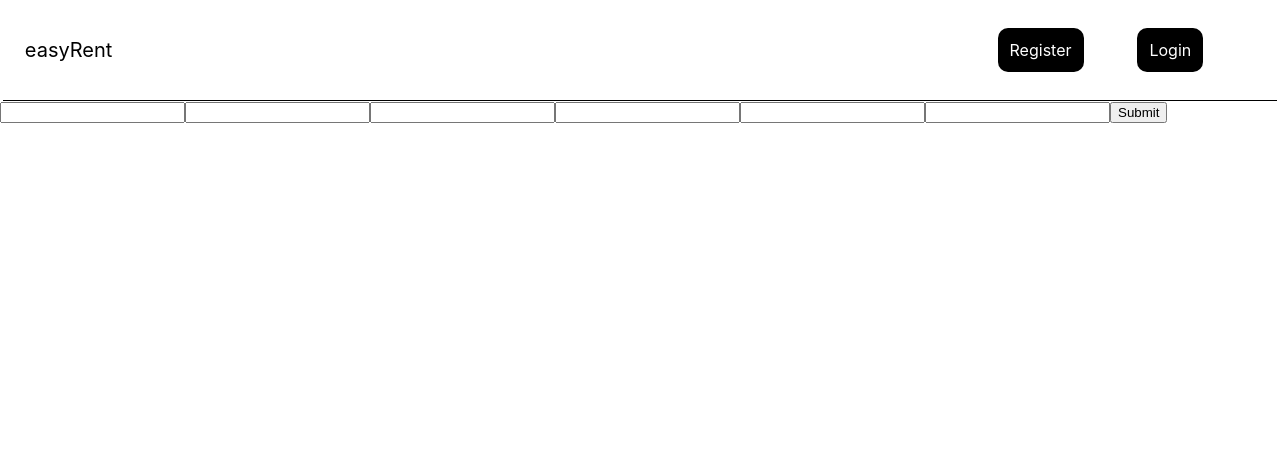
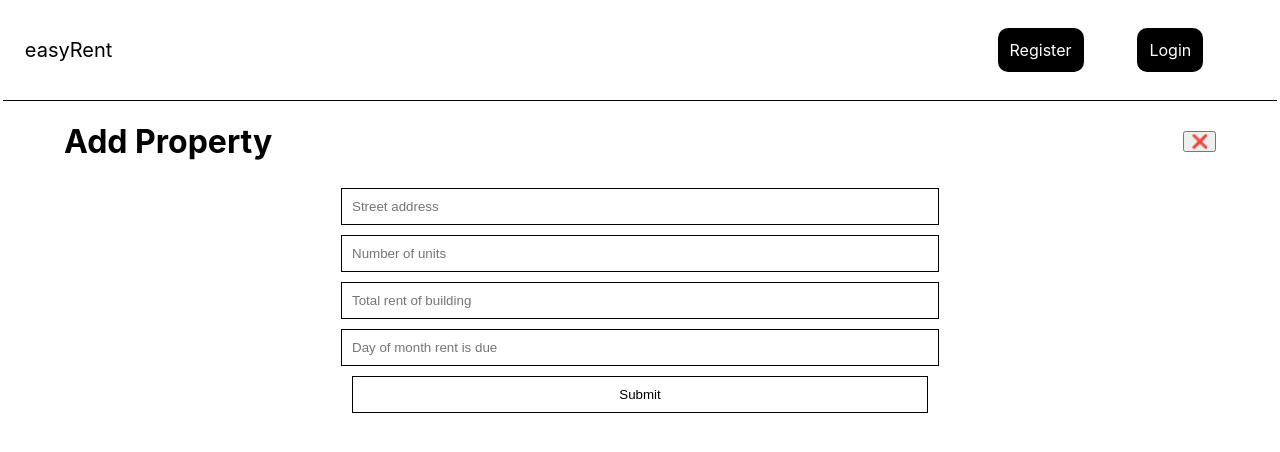
Before and after one commit to matthewhiggins415/easyRentFrontEnd, a React (Create React App) app: page /propertyadd in a window 1280 px wide. Shown: the top 452 px of the page. Built offline with nearby package versions, Linux system fonts and the light colour scheme.

Commit message:
property add form and rendering added.

```diff
--- a/src/api/properties.js
+++ b/src/api/properties.js
@@ -2,8 +2,12 @@ import axios from 'axios'
 import apiUrl from '../apiConfig'
 
 // Create a prop
-export const createAProperty = user => {
-    return axios.post(apiUrl + '/property/', {
+export const createAProperty = (user, propertyData) => {
+    return axios.post(apiUrl + '/property/',
+    {
+      property: propertyData
+    },
+    {
       headers: {
         Authorization: `Bearer ${user.token}`
       }
--- a/src/components/Views/PropertyAdd.js
+++ b/src/components/Views/PropertyAdd.js
@@ -1,19 +1,108 @@
-import React from 'react'
+import React, { useState } from 'react'
 import styled from 'styled-components'
+import { useNavigate } from 'react-router-dom'
+import { useParams, Navigate } from 'react-router'
+import { createAProperty } from '../../api/properties'
+
+const Container = styled.div`
+  width: 100%;
+  height: 100%;
+  display: flex;
+  flex-direction: column;
+  justify-content: space-between;
+`
+
+const HeaderContainer = styled.div`
+  width: 90%;
+  margin: 0 auto;
+  display: flex;
+  align-items: center;
+  justify-content: space-between;
+`
+
+const Form = styled.form`
+  width: 90%;
+  height: 90vh;
+  display: flex;
+  flex-direction: column;
+  margin: auto;
+`
+
+const Input = styled.input`
+  width: 50%;
+  padding: 10px;
+  margin: 5px auto;
+  background-color: white;
+  outline: none;
+  border: 1px solid black;
+`
+
+const Button = styled.button`
+  width: 50%;
+  padding: 10px;
+  outline: none;
+  margin: 5px auto;
+  background-color: white;
+  border: 1px solid black;
+  cursor: pointer;
+`
 
 const PropertyAdd = ({ user }) => {
+  const { id } = useParams()
+
+  const [address, setAddress] = useState('')
+  const [numOfUnits, setNumOfUnits] = useState()
+  const [totalRent, setTotalRent] = useState()
+  const [DayRentDue, setDayRentDue] = useState()
+  const [shouldNavigate, setShouldNavigate] = useState(false)
+
+  const navigate = useNavigate();
+
+  const goBack = () => {
+    navigate(-1)
+  }
+
+  const onSubmit = async (e) => {
+    e.preventDefault()
+    const property = {
+      address: address,
+      numOfUnits: numOfUnits,
+      totalRent: totalRent,
+      DayRentDue: DayRentDue
+    }
+    console.log(property)
+
+    try {
+      const res = await createAProperty(user, property)
+      console.log(res)
+      setShouldNavigate(true)
+    } catch(e) {
+      setAddress('')
+      setNumOfUnits()
+      setTotalRent()
+      setDayRentDue()
+      console.log(e)
+    }
+  }
+
+  if (shouldNavigate) {
+    return <Navigate to={`/properties`} />
+  }
+
   return (
-    <div>
-      <form>
-        <input/>
-        <input/>
-        <input/>
-        <input/>
-        <input/>
-        <input/>
-        <button>Submit</button>
-      </form>
-    </div>
+    <Container>
+      <HeaderContainer>
+          <h1>Add Property</h1>
+          <button onClick={goBack}>❌</button>
+      </HeaderContainer>
+      <Form onSubmit={onSubmit}>
+        <Input onChange={(e) => setAddress(e.target.value)} value={address} name="address" type="text" placeholder="Street address"/>
+        <Input onChange={(e) => setNumOfUnits(e.target.value)} value={numOfUnits} name="numOfUnits" type="number" placeholder="Number of units"/>
+        <Input onChange={(e) => setTotalRent(e.target.value)} value={totalRent} name="totalRent" type="number" placeholder="Total rent of building"/>
+        <Input onChange={(e) => setDayRentDue(e.target.value)} value={DayRentDue} name="DayRentDue" type="number" placeholder="Day of month rent is due"/>
+        <Button type="submit">Submit</Button>
+      </Form>
+    </Container>
   )
 }
 
```
